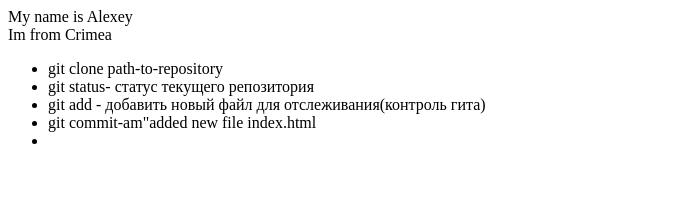
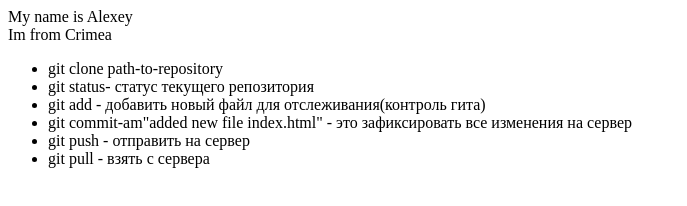
Before and after one commit to Alexeyzxc666/git-lesson, a plain HTML site: page index.html in a window 1280 px wide. Shown: the whole page, without its empty margins (0-687 px from the left). Drawn offline with Linux system fonts and the light colour scheme.

Commit message:
added new file index.html

```diff
--- a/index.html
+++ b/index.html
@@ -6,7 +6,8 @@
         <li>git clone path-to-repository</li>
         <li>git status- статус текущего репозитория</li>
         <li>git add - добавить новый файл для отслеживания(контроль гита)</li>
-        <li>git commit-am"added new file index.html</li>
-        <li></li>
+        <li>git commit-am"added new file index.html" - это зафиксировать все изменения на сервер</li>
+        <li>git push - отправить на сервер</li>
+        <li>git pull - взять с сервера</li>
     </ul>
 </div>
```
